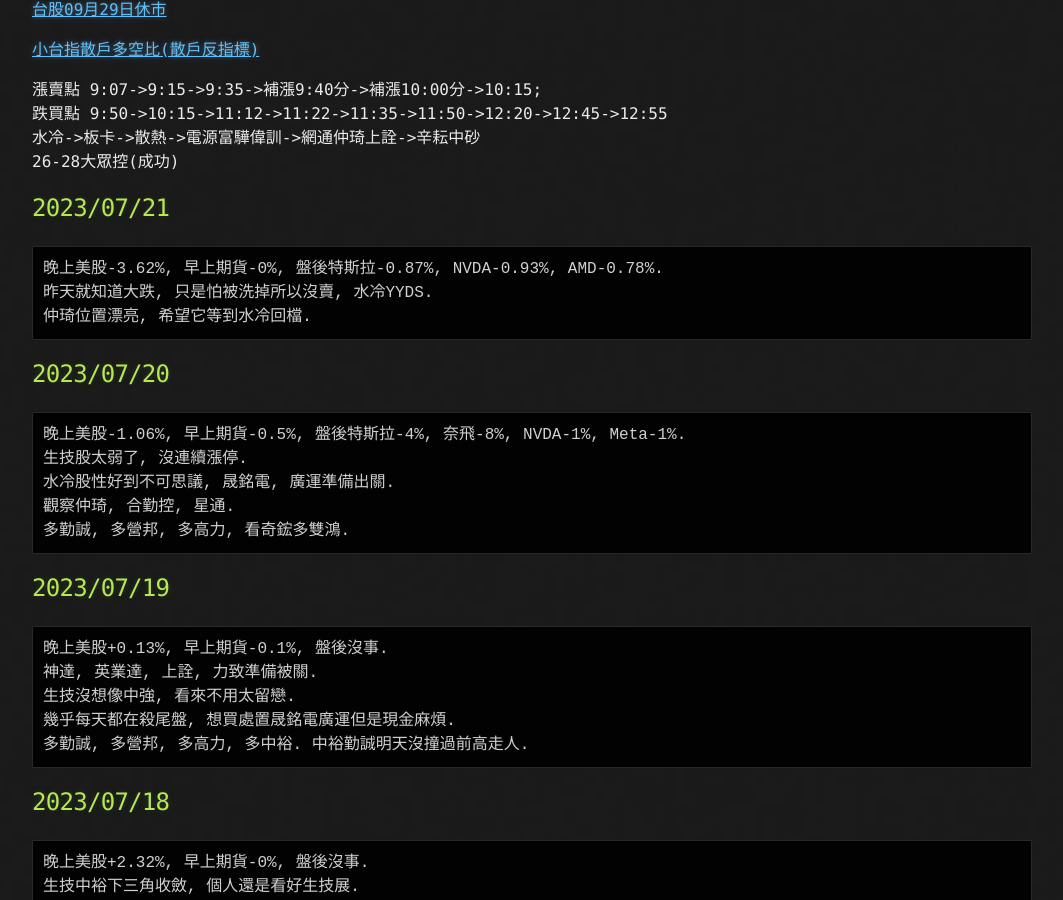
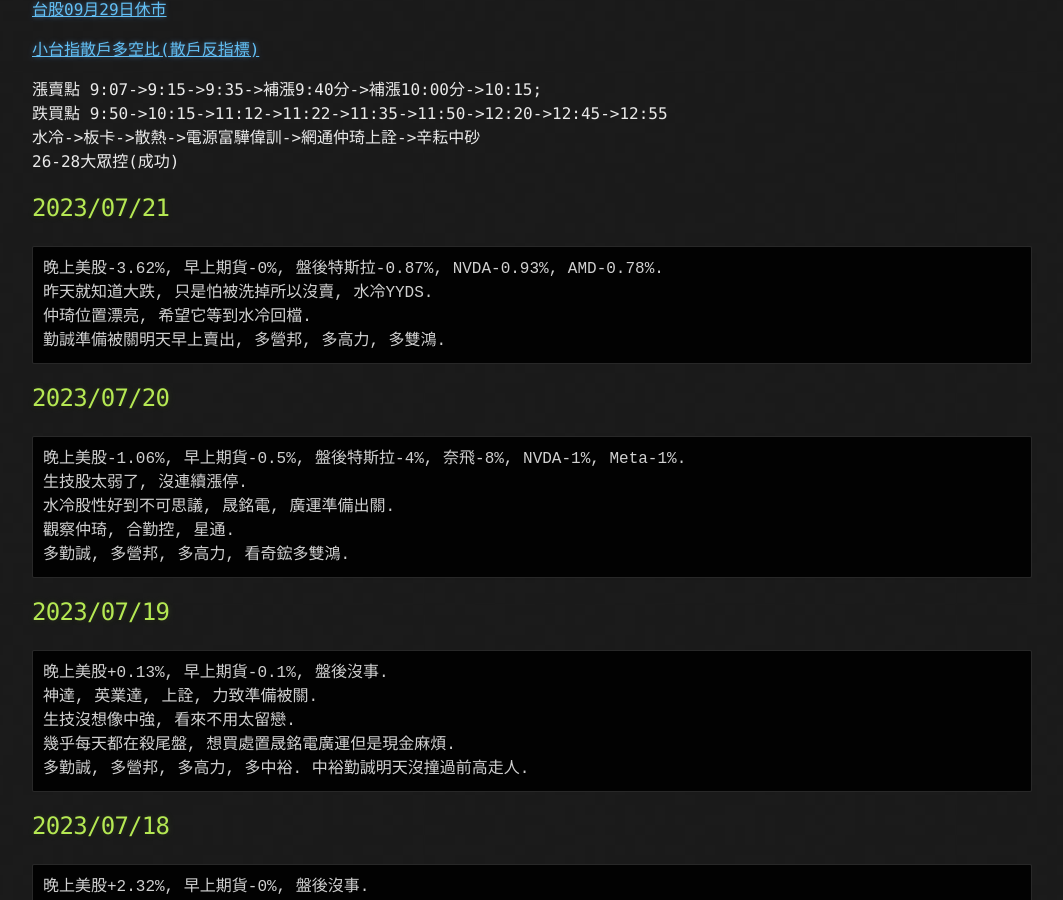
Before and after one commit to lepg5487/Stock_God, a Jekyll site: the page built from index.md, in a window 1280 px wide and 900 px high, scrolled down 460 px. Shown: the whole window, without its empty margins (108-1171 px from the left). Built offline with Jekyll 4.4.1, drawn with Linux system fonts in a browser that asks for light colours; our own code applies the rules of GitHub Pages for plain Markdown files.

Commit message:
Update index.md

````diff
--- a/index.md
+++ b/index.md
@@ -26,6 +26,7 @@
 晚上美股-3.62%, 早上期貨-0%, 盤後特斯拉-0.87%, NVDA-0.93%, AMD-0.78%.
 昨天就知道大跌, 只是怕被洗掉所以沒賣, 水冷YYDS.
 仲琦位置漂亮, 希望它等到水冷回檔.
+勤誠準備被關明天早上賣出, 多營邦, 多高力, 多雙鴻.
 ```
 
 ## 2023/07/20
````
